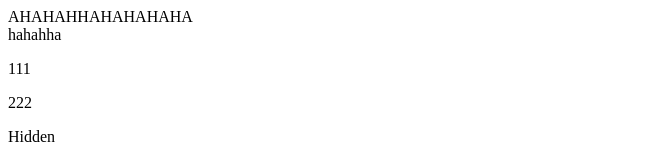
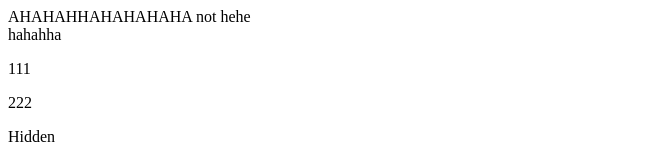
Before and after one commit to khudysh/web-3-test, a Vue app: page / in a window 1280 px wide. Shown: the top 160 px of the page, without its empty margins (0-653 px from the left). Built offline with nearby package versions, Linux system fonts and the light colour scheme; grey boxes are pictures that could not be loaded.

Commit message:
not-hehe

```diff
--- a/src/App.vue
+++ b/src/App.vue
@@ -1,6 +1,7 @@
 <template>
   <div>
     AHAHAHHAHAHAHAHA
+    not hehe
   </div>
   <div class="hahahah">hahahha</div>
   <p>{{ text1 }}</p>
```
